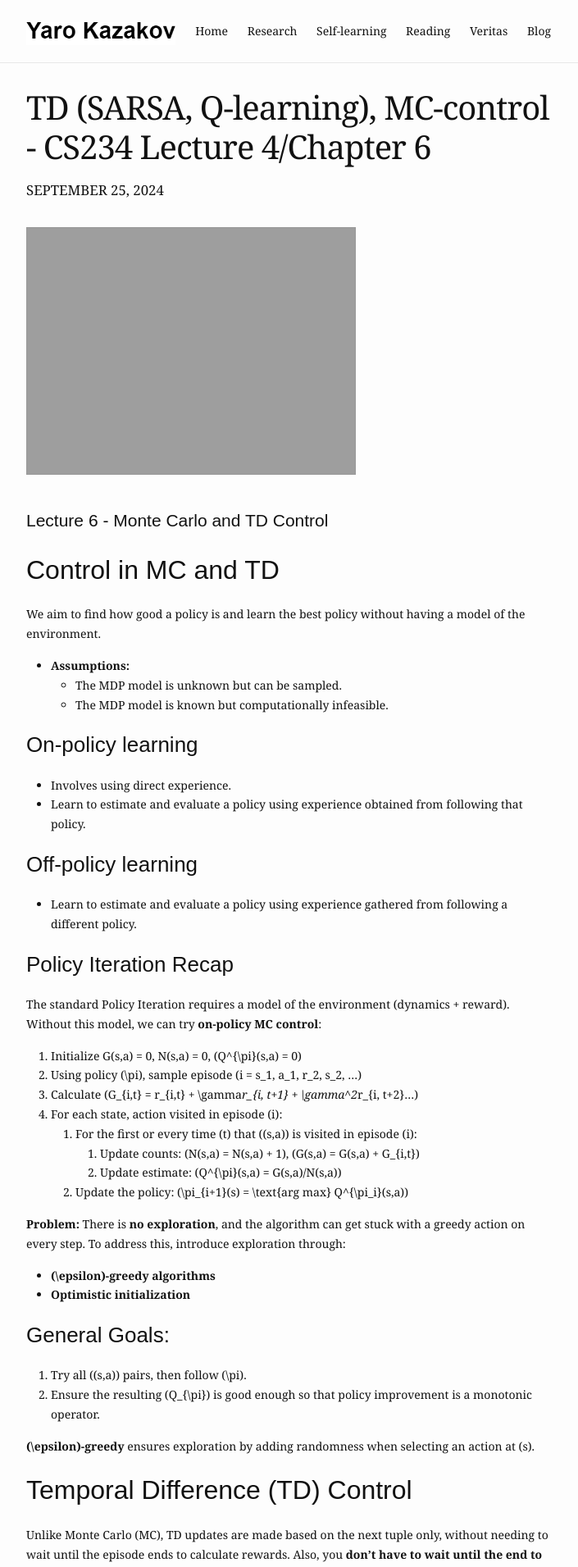
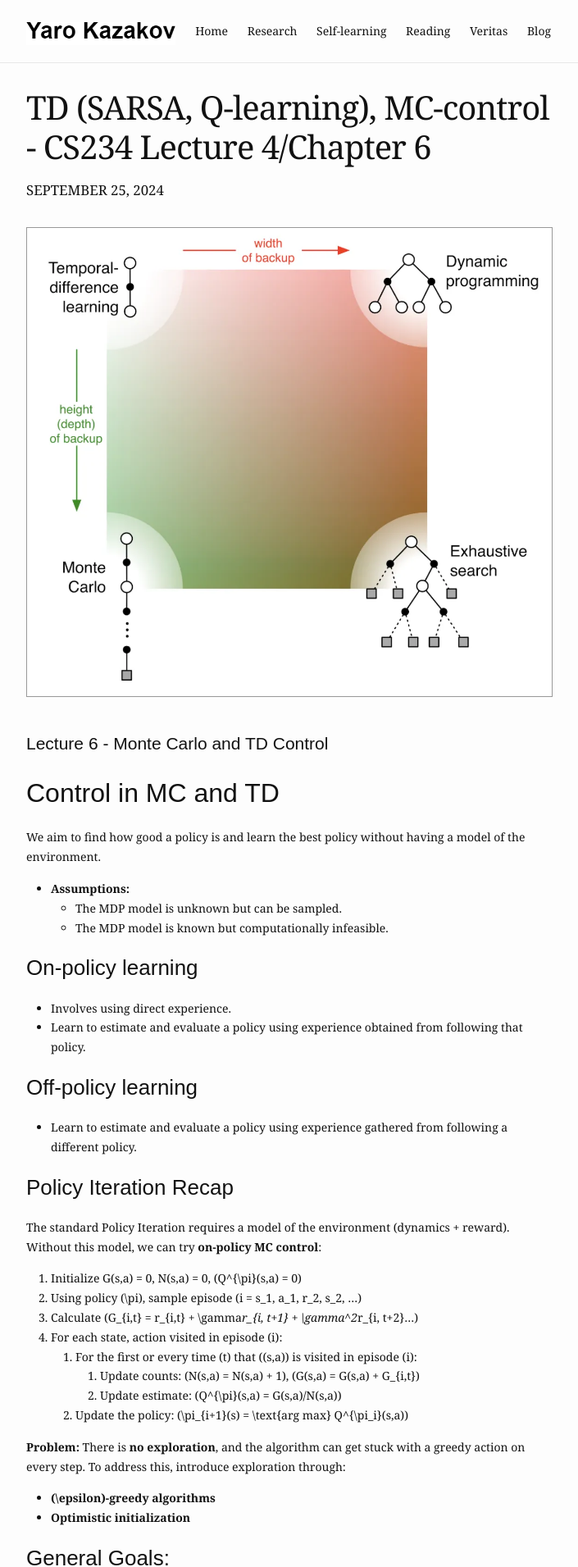
Before and after one commit to eliottvincent/bay, a Jekyll site: the page built from _posts/2024-09-25-RL-SARSA-Q-learning-MC.md, in a window 1280 px wide. Shown: the top 1911 px of the page at 82% size, without its empty margins (288-993 px from the left). Built offline with Jekyll 4.4.1, drawn with Linux system fonts in a browser that asks for light colours.

Commit message:
Update 2024-09-25-RL-SARSA-Q-learning-MC.md

```diff
--- a/_posts/2024-09-25-RL-SARSA-Q-learning-MC.md
+++ b/_posts/2024-09-25-RL-SARSA-Q-learning-MC.md
@@ -4,10 +4,10 @@
 date:   2024-09-25 10:00:40
 self_learning: true
 blurb: "A look at an example post using Bay Jekyll theme."
-og_image: /assets/img/learning/algo-comp.jpeg
+og_image: /assets/img/learning/algo_comp.jpeg
 ---
 
-<img src="{{ "/assets/img/learning/algo-comp.jpeg" | absolute_url }}" alt="mode_shape" class="post-pic"/>
+<img src="{{ "/assets/img/learning/algo_comp.jpeg" | absolute_url }}" alt="mode_shape" class="post-pic"/>
 <br />
 <br />
 
```
